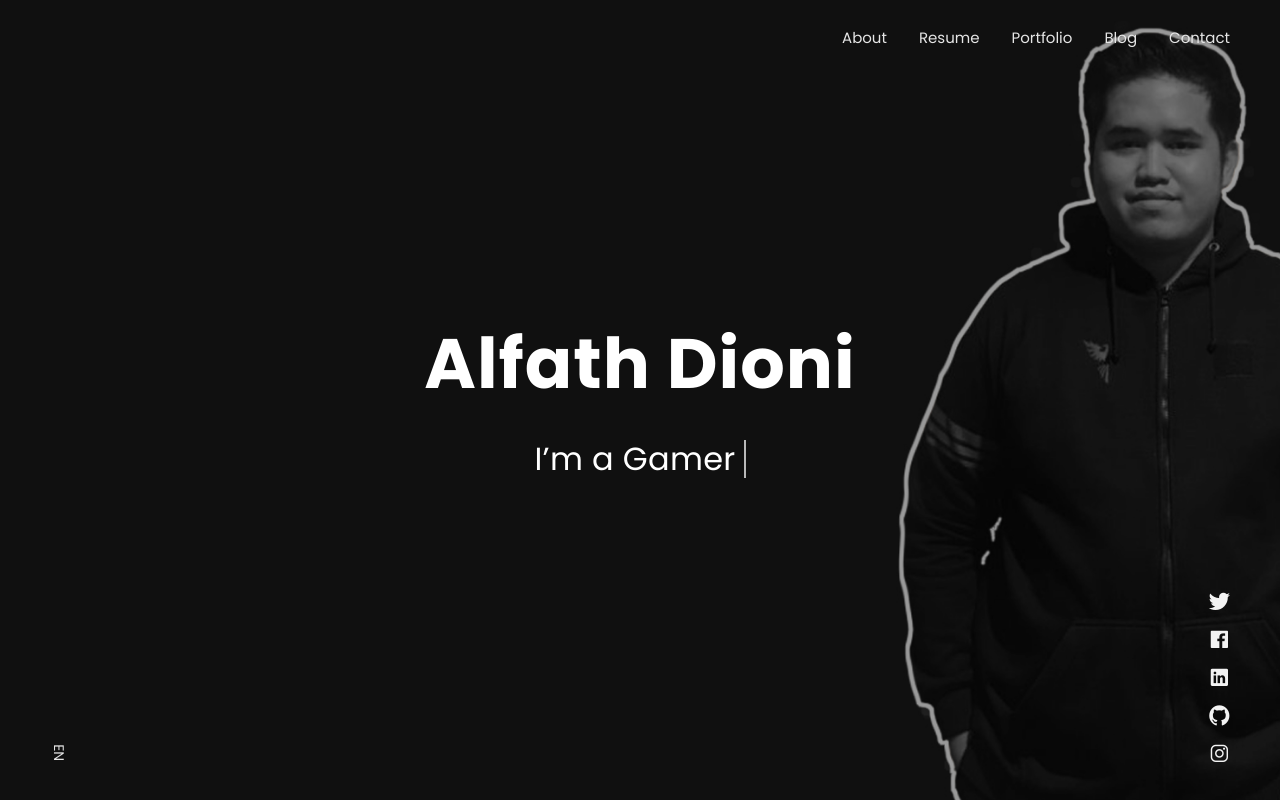
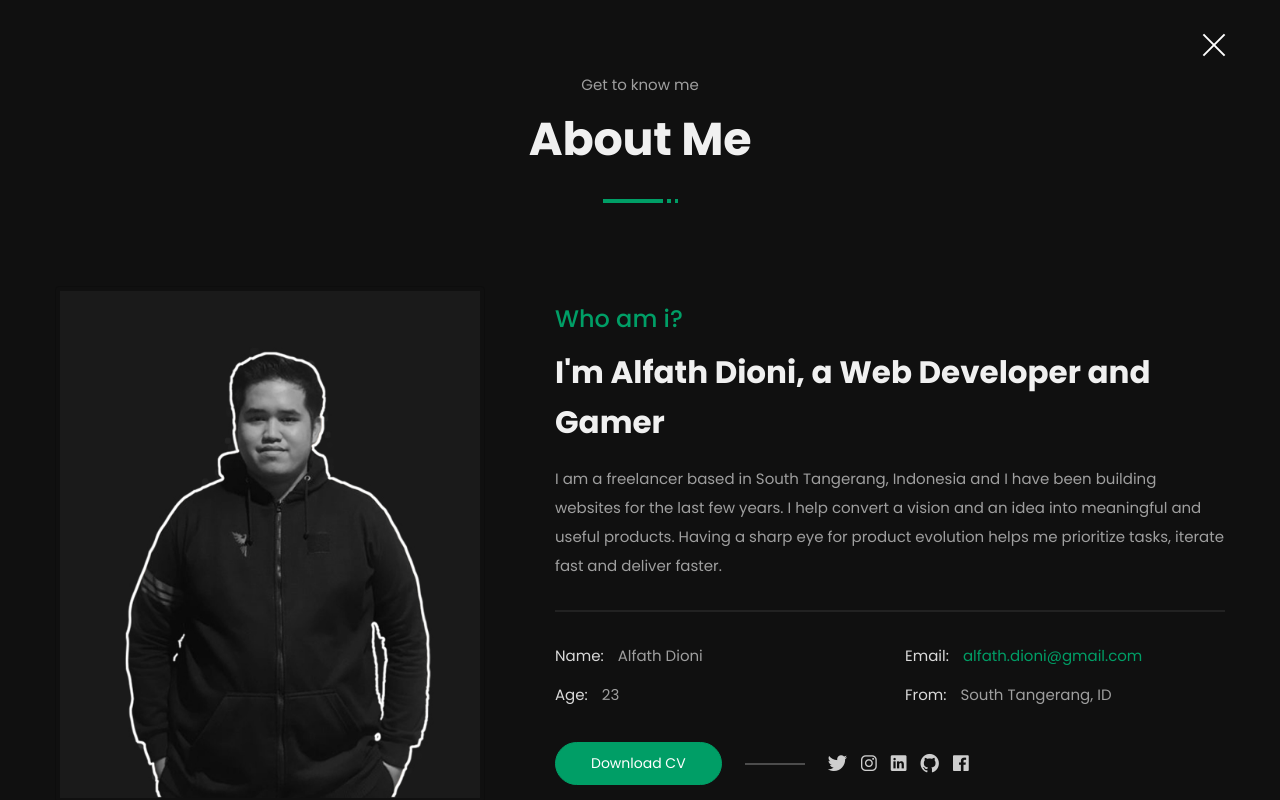
Before and after one commit to fathalfath30/fathalfath30.github.io, a plain HTML site: page index.html in a window 1280 px wide. Both pictures are taken after a click on the link "About". Drawn offline with Linux system fonts and the light colour scheme.

Commit message:
penambahan section about

```diff
--- a/index.html
+++ b/index.html
@@ -61,10 +61,11 @@
   </div>
 </div>
 <!-- END: preloader -->
+<div id="overlay-effect"></div>
 
 <!-- START: navbar -->
 <nav class="navbar-expand-md navbar fixed-top" id="navbar">
-  <a class="navbar-brand" data-scroll="" href="#home-area">
+  <a class="navbar-brand" data-scroll="" href="#home">
     <!-- Navbar Logo-->
     <!--<img alt="Logo" class="img-fluid" src="img/img-kitzu-logo.png">-->
   </a>
@@ -84,13 +85,14 @@
 </nav>
 <!-- END: navbar -->
 
+<!-- START: home -->
 <section class="home-area element-cover-bg" id="home" style="background-image:url(img/home.jpg)">
   <div class="container h-100">
     <div class="row h-100 align-items-center justify-content-center">
       <div class="col-12 col-lg-8 home-content text-center">
         <h1 class="home-name">Alfath <span>Dioni</span></h1>
         <h4 class="cd-headline clip home-headline">
-          I’m a <span class="cd-words-wrapper single-headline"><b class="is-visible">Developer</b><b>Freelancer</b><b>Gamer</b></span>
+          I’m a <span class="cd-words-wrapper single-headline"><b class="is-visible">Developer</b><b>Gamer</b></span>
         </h4>
       </div>
     </div>
@@ -124,6 +126,92 @@
     </div>
   </div>
 </section>
+<!-- END: home -->
+
+<!-- START: about -->
+<div class="lightbox-wrapper" data-simplebar id="about">
+  <div class="container">
+    <div class="lightbox-close">
+      <div class="close-btn" data-modal-close=""><span class="btn-line"></span></div>
+    </div>
+    <div class="row">
+      <div class="col-12">
+        <div class="lightbox-content">
+          <div class="row">
+            <div class="col-12">
+              <div class="section-heading page-heading">
+                <p class="section-description">Get to know me</p>
+                <h2 class="section-title">About Me</h2>
+                <div class="animated-bar"></div>
+              </div>
+            </div>
+          </div>
+          <!-- Info section-->
+          <div class="info-section single-section">
+            <div class="row align-items-center">
+              <!-- Picture part-->
+              <div class="col-12 col-lg-5 info-img">
+                <img alt="About Picture" class="img-fluid img-thumbnail" src="img/info-img.jpg"></div>
+              <!-- Content part-->
+              <div class="col-12 col-lg-7 info-content">
+                <div class="content-block">
+                  <h2 class="content-subtitle">Who am i?</h2>
+                  <h6 class="content-title">I'm Alfath Dioni, a Web Developer and Gamer</h6>
+                  <div class="content-description">
+                    <p>
+                      I am a freelancer based in South Tangerang, Indonesia and I have been building websites for the
+                      last few years. I help convert a vision and an idea into meaningful and useful products. Having a
+                      sharp eye for product evolution helps me prioritize tasks, iterate fast and deliver faster.
+                    </p>
+                  </div>
+                  <address class="content-info">
+                    <div class="row">
+                      <div class="col-12 col-md-6 single-info"><span>Name:</span>
+                        <p>Alfath Dioni</p>
+                      </div>
+                      <div class="col-12 col-md-6 single-info"><span>Email:</span>
+                        <p><a href="mailto:alfath.dioni@gmail.com">alfath.dioni@gmail.com</a></p>
+                      </div>
+                    </div>
+                    <div class="row">
+                      <div class="col-12 col-md-6 single-info"><span>Age:</span>
+                        <p>23</p>
+                      </div>
+                      <div class="col-12 col-md-6 single-info"><span>From:</span>
+                        <p>South Tangerang, ID</p>
+                      </div>
+                    </div>
+                  </address>
+                  <div class="d-block d-sm-flex align-items-center">
+                    <a class="btn content-download button-main button-scheme" href="#0" role="button">Download CV</a>
+                    <ul class="list-unstyled list-inline content-follow">
+                      <li class="list-inline-item">
+                        <a href="https://twitter.com/fathalfath30" target='_blank'><i class="icon ion-logo-twitter"></i></a>
+                      </li>
+                      <li class="list-inline-item">
+                        <a href="https://instagram.com/fathalfath30" target='_blank'><i class="icon ion-logo-instagram"></i></a>
+                      </li>
+                      <li class="list-inline-item">
+                        <a href="https://www.linkedin.com/in/fathalfath30/" target='_blank'><i class="icon ion-logo-linkedin"></i></a>
+                      </li>
+                      <li class="list-inline-item">
+                        <a href="https://github.com/fathalfath30" target='_blank'><i class="icon ion-logo-github"></i></a>
+                      </li>
+                      <li class="list-inline-item">
+                        <a href="https://www.instagram.com/fathalfath30/" target='_blank'><i class="icon ion-logo-facebook"></i></a>
+                      </li>
+                    </ul>
+                  </div>
+                </div>
+              </div>
+            </div>
+          </div>
+        </div>
+      </div>
+    </div>
+  </div>
+</div>
+<!-- END: about-->
 
 <!-- Scripts-->
 <script src="js/jquery.min.js"></script>
```
